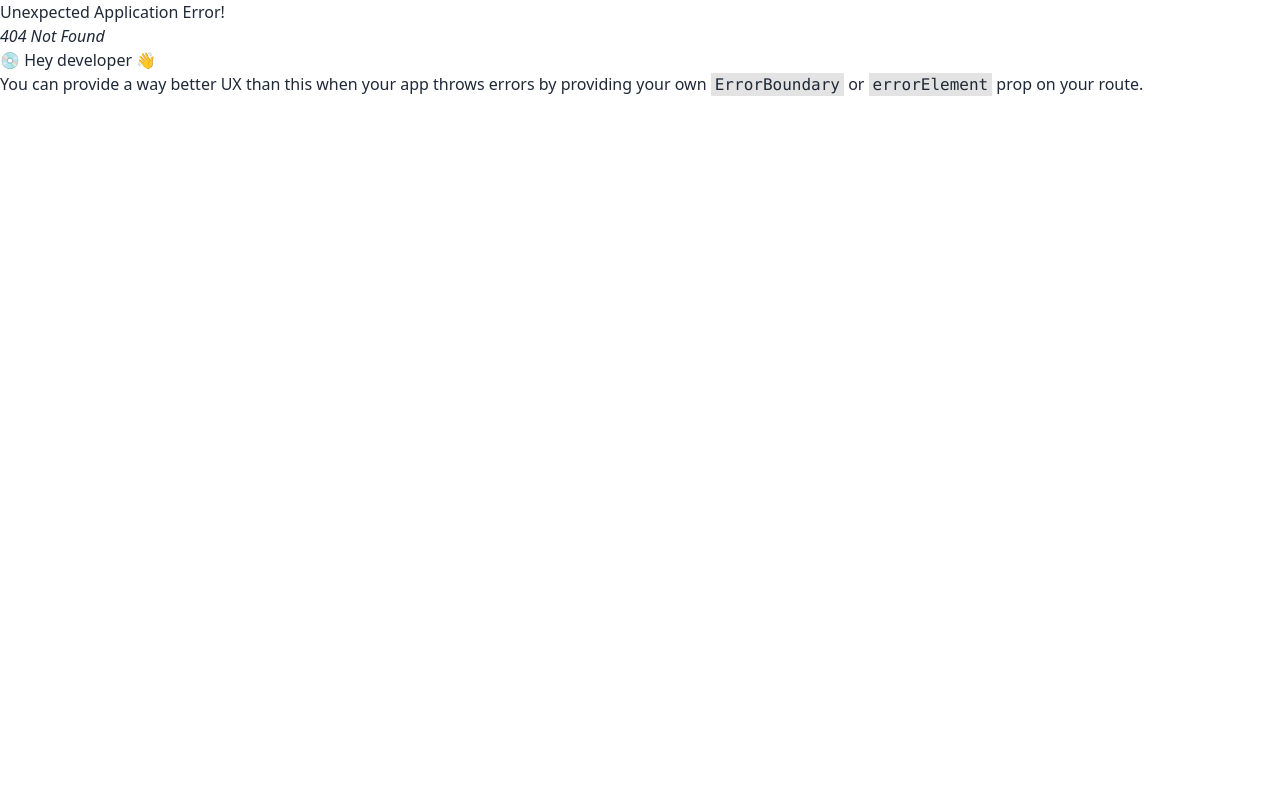
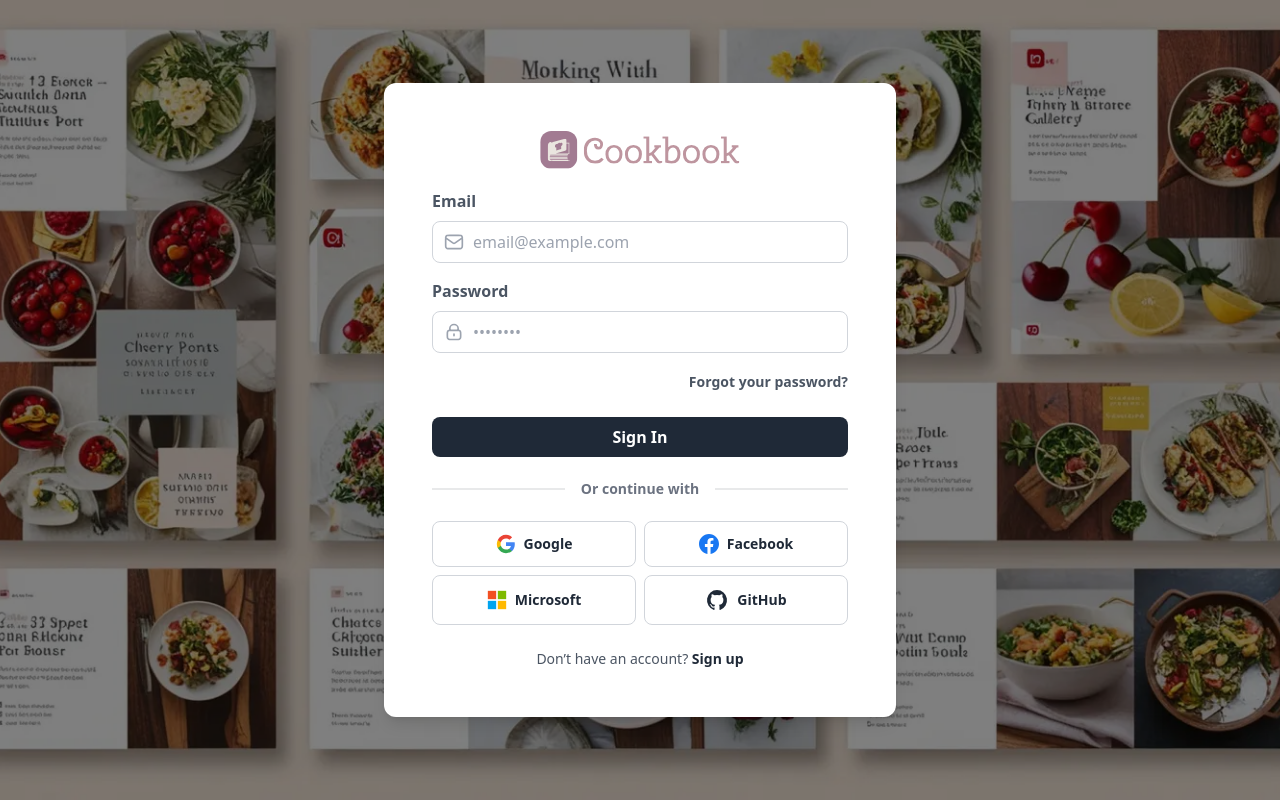
Before and after one commit to Alexrsnchz/cookbook-web, a React (Vite) app: page /signin in a window 1280 px wide. Before the commit this address had no page. Built offline with nearby package versions, Linux system fonts and the light colour scheme.

Commit message:
Changed providers for login

```diff
--- a/src/assets/Icons.jsx
+++ b/src/assets/Icons.jsx
@@ -79,31 +79,36 @@
   );
 }
 
-export function PinterestIcon() {
+export function MicrosoftIcon() {
   return (
     <svg
       viewBox="0 0 24 24"
       className="w-5 h-5"
       xmlns="http://www.w3.org/2000/svg"
     >
-      <path
-        d="M12 0C5.373 0 0 5.372 0 12c0 5.084 3.163 9.426 7.627 11.174-.105-.949-.2-2.405.042-3.441.218-.937 1.407-5.965 1.407-5.965s-.359-.719-.359-1.782c0-1.668.967-2.914 2.171-2.914 1.023 0 1.518.769 1.518 1.69 0 1.029-.655 2.568-.994 3.995-.283 1.194.599 2.169 1.777 2.169 2.133 0 3.772-2.249 3.772-5.495 0-2.873-2.064-4.882-5.012-4.882-3.414 0-5.418 2.561-5.418 5.207 0 1.031.397 2.138.893 2.738.098.119.112.224.083.345l-.333 1.36c-.053.22-.174.267-.402.161-1.499-.698-2.436-2.889-2.436-4.649 0-3.785 2.75-7.262 7.929-7.262 4.163 0 7.398 2.967 7.398 6.931 0 4.136-2.607 7.464-6.227 7.464-1.216 0-2.359-.631-2.75-1.378l-.748 2.853c-.271 1.043-1.002 2.35-1.492 3.146C9.57 23.812 10.763 24 12 24c6.627 0 12-5.373 12-12 0-6.628-5.373-12-12-12z"
-        fill="#E60023"
-      />
+      <rect x="1" y="1" width="10" height="10" fill="#F25022" />
+      <rect x="13" y="1" width="10" height="10" fill="#7FBA00" />
+      <rect x="1" y="13" width="10" height="10" fill="#00A4EF" />
+      <rect x="13" y="13" width="10" height="10" fill="#FFB900" />
     </svg>
   );
 }
 
-export function AppleIcon() {
+export function GitHubIcon() {
   return (
     <svg
+      class="w-6 h-6 text-gray-800 dark:text-white"
+      aria-hidden="true"
+      xmlns="http://www.w3.org/2000/svg"
+      width="24"
+      height="24"
+      fill="currentColor"
       viewBox="0 0 24 24"
-      className="w-5 h-5"
-      xmlns="http://www.w3.org/2000/svg"
     >
       <path
-        d="M12.152 6.896c-.948 0-2.415-1.078-3.96-1.04-2.04.027-3.91 1.183-4.961 3.014-2.117 3.675-.546 9.103 1.519 12.09 1.013 1.454 2.208 3.09 3.792 3.039 1.52-.065 2.09-.987 3.935-.987 1.831 0 2.35.987 3.96.948 1.637-.026 2.676-1.48 3.676-2.948 1.156-1.688 1.636-3.325 1.662-3.415-.039-.013-3.182-1.221-3.22-4.857-.026-3.04 2.48-4.494 2.597-4.559-1.429-2.09-3.623-2.324-4.39-2.376-2-.156-3.675 1.09-4.61 1.09zM15.53 3.83c.843-1.012 1.4-2.427 1.245-3.83-1.207.052-2.662.805-3.532 1.818-.78.896-1.454 2.338-1.273 3.714 1.338.104 2.715-.688 3.559-1.701"
-        fill="#000000"
+        fill-rule="evenodd"
+        d="M12.006 2a9.847 9.847 0 0 0-6.484 2.44 10.32 10.32 0 0 0-3.393 6.17 10.48 10.48 0 0 0 1.317 6.955 10.045 10.045 0 0 0 5.4 4.418c.504.095.683-.223.683-.494 0-.245-.01-1.052-.014-1.908-2.78.62-3.366-1.21-3.366-1.21a2.711 2.711 0 0 0-1.11-1.5c-.907-.637.07-.621.07-.621.317.044.62.163.885.346.266.183.487.426.647.71.135.253.318.476.538.655a2.079 2.079 0 0 0 2.37.196c.045-.52.27-1.006.635-1.37-2.219-.259-4.554-1.138-4.554-5.07a4.022 4.022 0 0 1 1.031-2.75 3.77 3.77 0 0 1 .096-2.713s.839-.275 2.749 1.05a9.26 9.26 0 0 1 5.004 0c1.906-1.325 2.74-1.05 2.74-1.05.37.858.406 1.828.101 2.713a4.017 4.017 0 0 1 1.029 2.75c0 3.939-2.339 4.805-4.564 5.058a2.471 2.471 0 0 1 .679 1.897c0 1.372-.012 2.477-.012 2.814 0 .272.18.592.687.492a10.05 10.05 0 0 0 5.388-4.421 10.473 10.473 0 0 0 1.313-6.948 10.32 10.32 0 0 0-3.39-6.165A9.847 9.847 0 0 0 12.007 2Z"
+        clip-rule="evenodd"
       />
     </svg>
   );
--- a/src/main.jsx
+++ b/src/main.jsx
@@ -7,11 +7,11 @@
 
 const router = createBrowserRouter([
   {
-    path: '/register',
+    path: '/signup',
     element: <Register />,
   },
   {
-    path: '/login',
+    path: '/signin',
     element: <Login />,
   },
   {
--- a/src/pages/Login.jsx
+++ b/src/pages/Login.jsx
@@ -1,12 +1,13 @@
 import { useState } from 'react';
+import axios from 'axios';
 import {
-  AppleIcon,
+  GitHubIcon,
   EmailIcon,
   FacebookIcon,
   GoogleIcon,
   LoaderIcon,
+  MicrosoftIcon,
   PasswordIcon,
-  PinterestIcon,
 } from '../assets/Icons';
 import logo from '../assets/images/logo.svg';
 import background from '../assets/images/background.webp';
@@ -14,7 +15,6 @@
 import { useForm } from 'react-hook-form';
 import { zodResolver } from '@hookform/resolvers/zod';
 import { userLoginSchema } from '../validations/UserSchema';
-import axios from 'axios';
 import Toast from '../components/auth/Toast';
 
 function Login() {
@@ -197,30 +197,30 @@
             )}
           </button>
           <button
-            onClick={() => handleSocialLogin('Pinterest')}
+            onClick={() => handleSocialLogin('Microsoft')}
             disabled={socialProvider !== null || isLoading}
             className="border border-gray-300 hover:bg-gray-100 disabled:bg-gray-100 font-semibold text-sm flex items-center justify-center gap-2 rounded-lg py-2 md:py-3 transition duration-300"
           >
-            {socialProvider === 'Pinterest' ? (
+            {socialProvider === 'Microsoft' ? (
               <LoaderIcon />
             ) : (
               <>
-                <PinterestIcon />
-                Pinterest
+                <MicrosoftIcon />
+                Microsoft
               </>
             )}
           </button>
           <button
-            onClick={() => handleSocialLogin('Apple')}
+            onClick={() => handleSocialLogin('GitHub')}
             disabled={socialProvider !== null || isLoading}
             className="border border-gray-300 hover:bg-gray-100 disabled:bg-gray-100 font-semibold text-sm flex items-center justify-center gap-2 rounded-lg py-2 md:py-3 transition duration-300"
           >
-            {socialProvider === 'Apple' ? (
+            {socialProvider === 'GitHub' ? (
               <LoaderIcon />
             ) : (
               <>
-                <AppleIcon />
-                Apple
+                <GitHubIcon />
+                GitHub
               </>
             )}
           </button>
```
